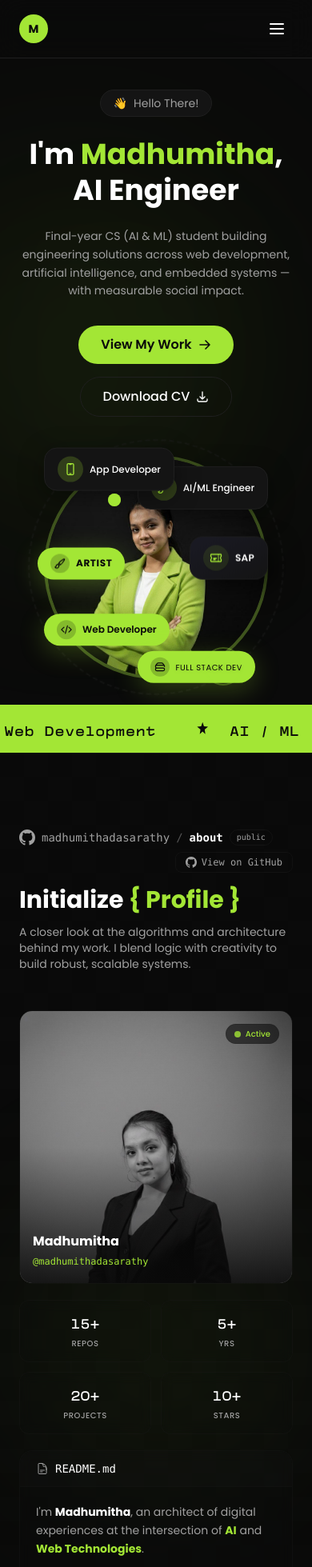
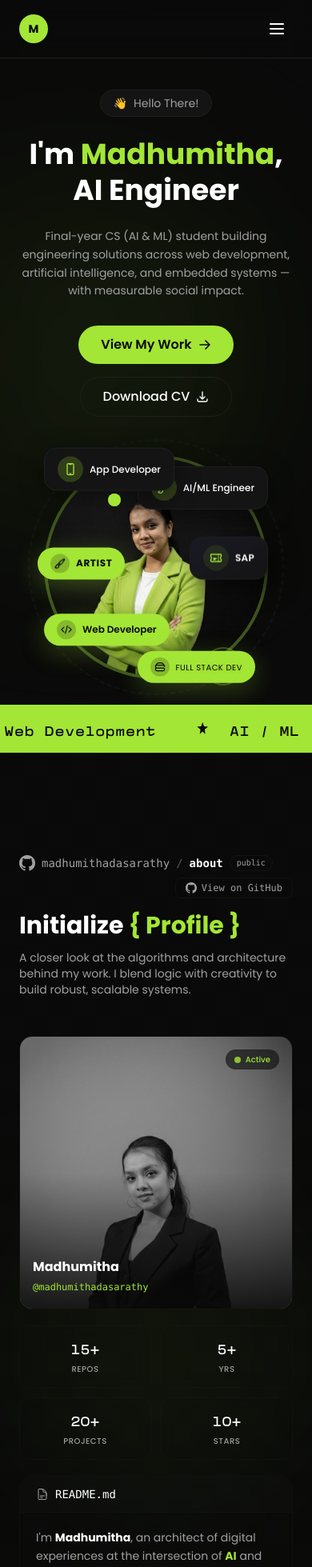
Before and after one commit to madhumithadasarathy/madhumitha_portfolio, a React (Vite) app: page / in a window 390 px wide. Shown: the top 1959 px of the page at 80% size. Built offline with nearby package versions, Linux system fonts and the light colour scheme.

Commit message:
fix: increase About section mobile top padding for better spacing

```diff
--- a/src/components/About.jsx
+++ b/src/components/About.jsx
@@ -84,7 +84,7 @@ const commitLog = [
 
 export default function About() {
     return (
-        <section id="about" className="relative sm:min-h-screen pt-24 sm:pt-16 pb-16 bg-dark overflow-hidden flex flex-col sm:justify-center">
+        <section id="about" className="relative sm:min-h-screen pt-32 sm:pt-16 pb-16 bg-dark overflow-hidden flex flex-col sm:justify-center">
             {/* Background effects */}
             <div className="absolute inset-0 bg-checkerboard opacity-[0.07] pointer-events-none" />
             <div className="absolute top-0 right-0 w-full h-[1px] bg-gradient-to-r from-transparent via-dark-border to-transparent" />
```
